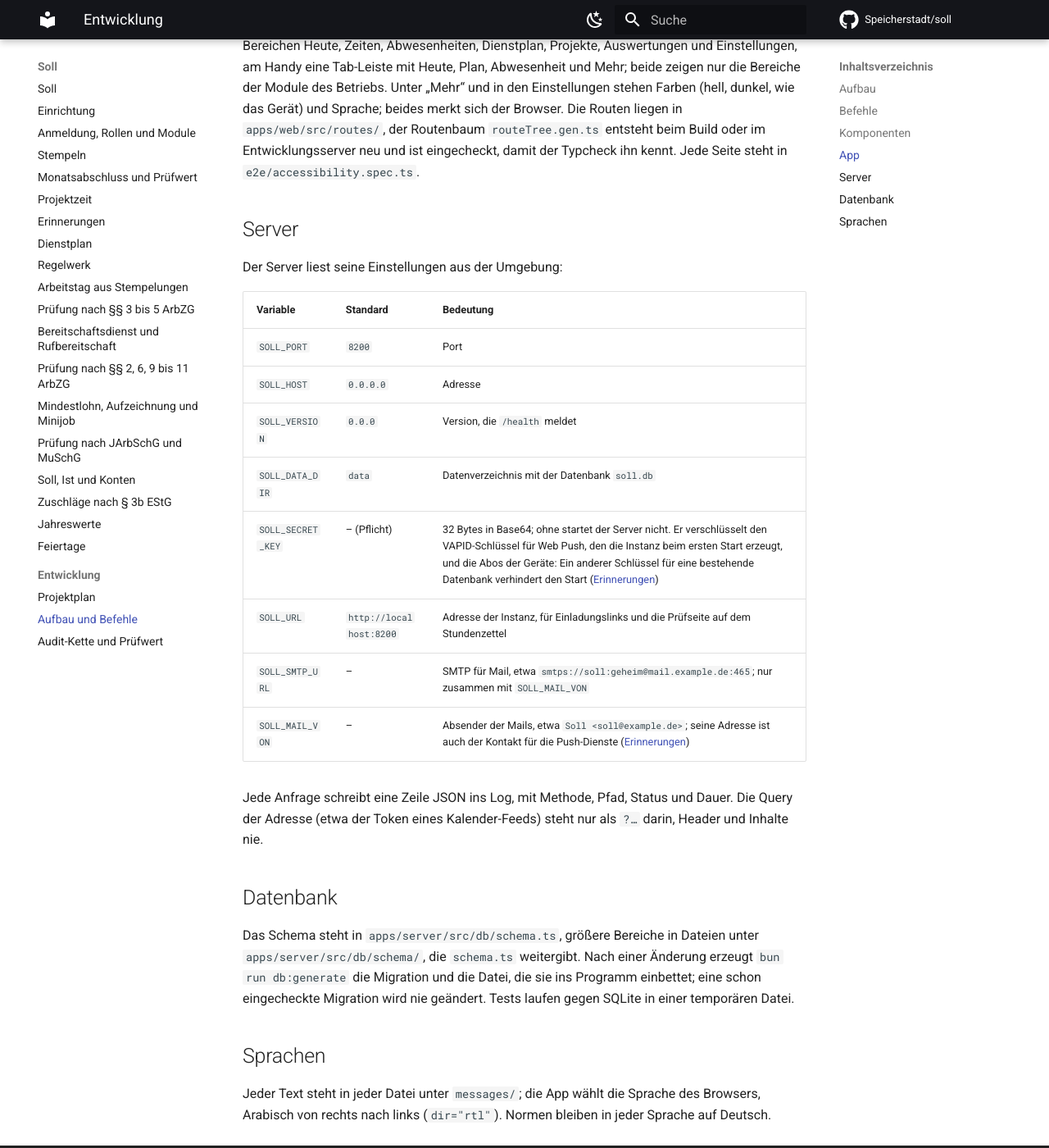
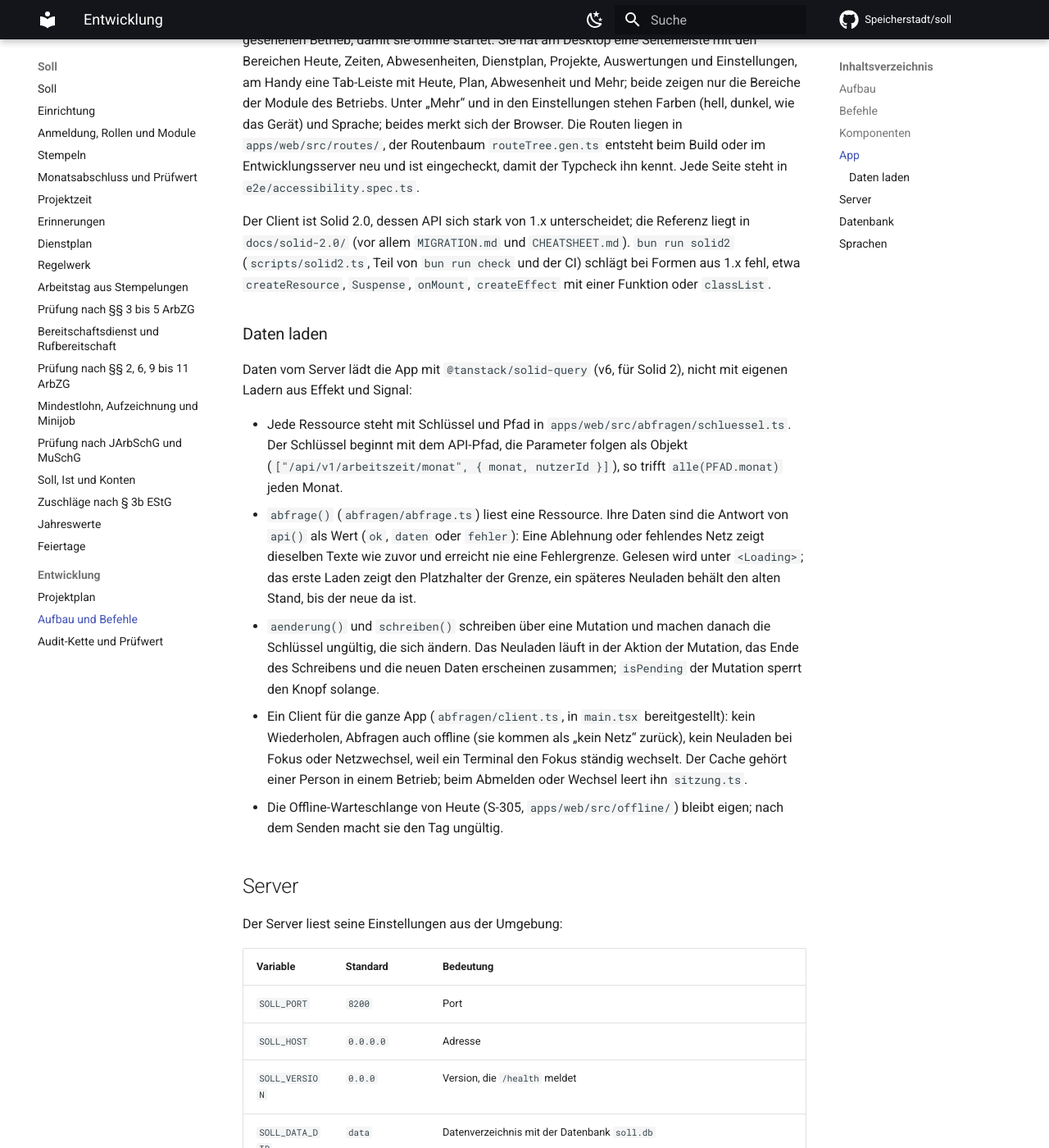
Before and after one commit to Speicherstadt/soll, an MkDocs documentation site: the page built from docs/entwicklung.md, in a window 1280 px wide and 1400 px high, scrolled down 1653 px. Shown: the whole window at 82% size. Built offline with MkDocs 1.6.1 and Material for MkDocs 9.7.7, drawn with Linux system fonts in a browser that asks for light colours; comment, search, counter and statistics services are not loaded; some of the changed text lies outside the part shown.

Commit message:
docs: data in the client (TanStack Query v6), solid2 check
docs/plan.md: decision "Daten im Client" with keys, invalidation and why not TanStack Start;
docs/entwicklung.md: how the app loads data, bun run solid2.

Co-Authored-By: Claude Opus 5.5 <noreply@anthropic.com>
Claude-Session: https://claude.ai/code/session_01Y3rdfb3WLu6eQFD5t9ebz6

````diff
--- a/docs/entwicklung.md
+++ b/docs/entwicklung.md
@@ -30,7 +30,8 @@ wird, in der [Bauliste](https://github.com/Speicherstadt/soll/blob/main/BAULISTE
 bun install
 SOLL_SECRET_KEY=$(openssl rand -base64 32) bun run dev:server   # Server auf Port 18200
 bun run dev:web      # App auf Port 5177, leitet /api an den Server auf 18200 weiter
-bun run check        # Typen, Lint, Tests, Build
+bun run check        # Typen, Lint, Solid-2-Prüfung, Tests, Build
+bun run solid2       # nur die Prüfung auf Formen aus Solid 1.x
 bun run e2e          # Playwright (App auf Port 5178, gebaute App mit Service Worker auf 5179)
 ```
 
@@ -66,6 +67,33 @@ Gerät) und Sprache; beides merkt sich der Browser. Die Routen liegen in `apps/w
 Routenbaum `routeTree.gen.ts` entsteht beim Build oder im Entwicklungsserver neu und ist
 eingecheckt, damit der Typcheck ihn kennt. Jede Seite steht in `e2e/accessibility.spec.ts`.
 
+Der Client ist Solid 2.0, dessen API sich stark von 1.x unterscheidet; die Referenz liegt in
+`docs/solid-2.0/` (vor allem `MIGRATION.md` und `CHEATSHEET.md`). `bun run solid2`
+(`scripts/solid2.ts`, Teil von `bun run check` und der CI) schlägt bei Formen aus 1.x fehl, etwa
+`createResource`, `Suspense`, `onMount`, `createEffect` mit einer Funktion oder `classList`.
+
+### Daten laden
+
+Daten vom Server lädt die App mit `@tanstack/solid-query` (v6, für Solid 2), nicht mit eigenen
+Ladern aus Effekt und Signal:
+
+- Jede Ressource steht mit Schlüssel und Pfad in `apps/web/src/abfragen/schluessel.ts`. Der
+  Schlüssel beginnt mit dem API-Pfad, die Parameter folgen als Objekt
+  (`["/api/v1/arbeitszeit/monat", { monat, nutzerId }]`), so trifft `alle(PFAD.monat)` jeden Monat.
+- `abfrage()` (`abfragen/abfrage.ts`) liest eine Ressource. Ihre Daten sind die Antwort von `api()`
+  als Wert (`ok`, `daten` oder `fehler`): Eine Ablehnung oder fehlendes Netz zeigt dieselben Texte wie
+  zuvor und erreicht nie eine Fehlergrenze. Gelesen wird unter `<Loading>`; das erste Laden zeigt den
+  Platzhalter der Grenze, ein späteres Neuladen behält den alten Stand, bis der neue da ist.
+- `aenderung()` und `schreiben()` schreiben über eine Mutation und machen danach die Schlüssel
+  ungültig, die sich ändern. Das Neuladen läuft in der Aktion der Mutation, das Ende des Schreibens
+  und die neuen Daten erscheinen zusammen; `isPending` der Mutation sperrt den Knopf solange.
+- Ein Client für die ganze App (`abfragen/client.ts`, in `main.tsx` bereitgestellt): kein
+  Wiederholen, Abfragen auch offline (sie kommen als „kein Netz“ zurück), kein Neuladen bei Fokus
+  oder Netzwechsel, weil ein Terminal den Fokus ständig wechselt. Der Cache gehört einer Person in
+  einem Betrieb; beim Abmelden oder Wechsel leert ihn `sitzung.ts`.
+- Die Offline-Warteschlange von Heute (S-305, `apps/web/src/offline/`) bleibt eigen; nach dem
+  Senden macht sie den Tag ungültig.
+
 ## Server
 
 Der Server liest seine Einstellungen aus der Umgebung:
````
Also changed, not shown: docs/plan.md (+3 -2 lines).
